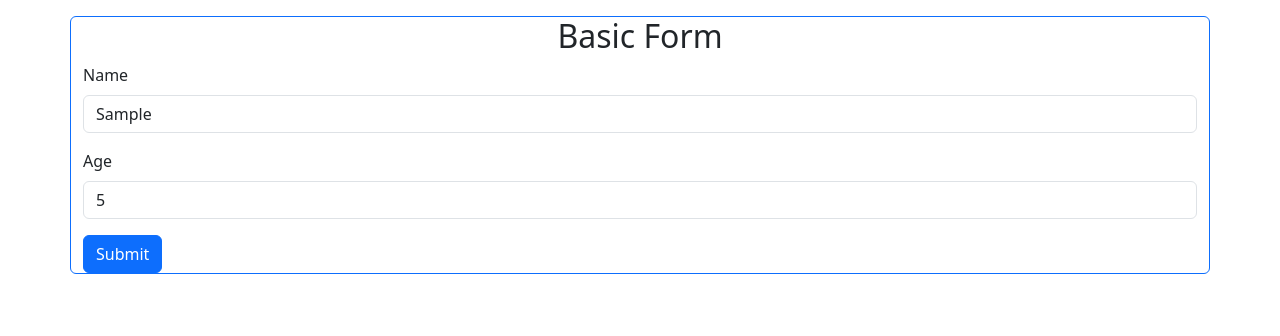
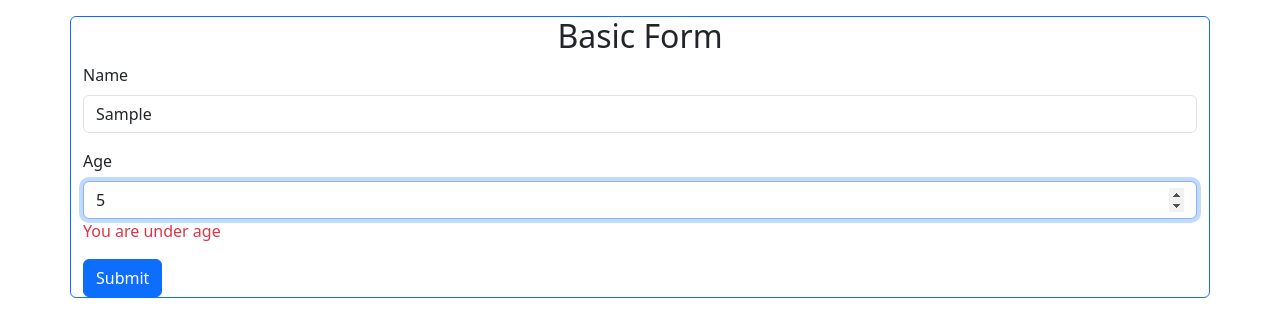
Before and after one commit to codewithghani/react-fundamentals, a React (Vite) app: page / in a window 1280 px wide. Both pictures are taken after typing "Sample", "5" into the empty fields and a click on the button "Submit". Shown: the top 336 px of the page. Built offline with nearby package versions, Linux system fonts and the light colour scheme.

Commit message:
validating react hook form with Zod - a schema based validation apch ... look into documentation of Zod for better usage as well as understanding

```diff
--- a/package.json
+++ b/package.json
@@ -10,12 +10,14 @@
     "preview": "vite preview"
   },
   "dependencies": {
+    "@hookform/resolvers": "^3.9.0",
     "bootstrap": "^5.3.3",
     "immer": "^10.1.1",
     "react": "^18.3.1",
     "react-dom": "^18.3.1",
     "react-hook-form": "^7.52.2",
-    "react-icons": "^5.3.0"
+    "react-icons": "^5.3.0",
+    "zod": "^3.23.8"
   },
   "devDependencies": {
     "@eslint/js": "^9.8.0",
--- a/src/components/Form.tsx
+++ b/src/components/Form.tsx
@@ -2,17 +2,25 @@
 
 // import { FormEvent, useState } from "react";
 import { FieldValues, useForm } from "react-hook-form";
+import { z } from "zod";
+import { zodResolver } from "@hookform/resolvers/zod";
+const schema = z.object({
+  name: z
+    .string()
+    .min(3, { message: "Name must be atleast 3 characters long." }),
+  age: z
+    .number({ invalid_type_error: "Age field is required" })
+    .min(18, { message: "You are under age" }),
+});
 
-interface FormData {
-  name: string;
-  age: number;
-}
+type FormData = z.infer<typeof schema>;
+
 const Form = () => {
   const {
     register,
     handleSubmit,
     formState: { errors },
-  } = useForm<FormData>();
+  } = useForm<FormData>({ resolver: zodResolver(schema) });
   const onSubmit = (data: FieldValues) => {
     console.log(data);
     console.log(errors);
@@ -28,32 +36,25 @@
           Name{" "}
         </label>
         <input
-          {...register("name", { required: true, minLength: 3 })}
+          {...register("name")}
           id="name"
           type="text"
           className="form-control"
         />
-        {errors.name?.type === "required" && (
-          <p className="text-danger"> Name is required</p>
-        )}
-        {errors.name?.type === "minLength" && (
-          <p className="text-danger">
-            {" "}
-            Min Length of Name should be 3 characters long
-          </p>
-        )}
+        {errors.name && <p className="text-danger">{errors.name.message}</p>}
       </div>
       <div className="mb-3">
         <label htmlFor="age" className="form-label">
           Age
         </label>
         <input
-          {...register("age")}
+          {...register("age", { valueAsNumber: true })}
           id="age"
           type="number"
           className="form-control"
           min={0}
         />
+        {errors.age && <p className="text-danger"> {errors.age.message}</p>}
       </div>
       <button className="btn btn-primary" type="submit">
         Submit
```
Also changed, not shown: 1 other file (tests, documents, lock files or other folders).
